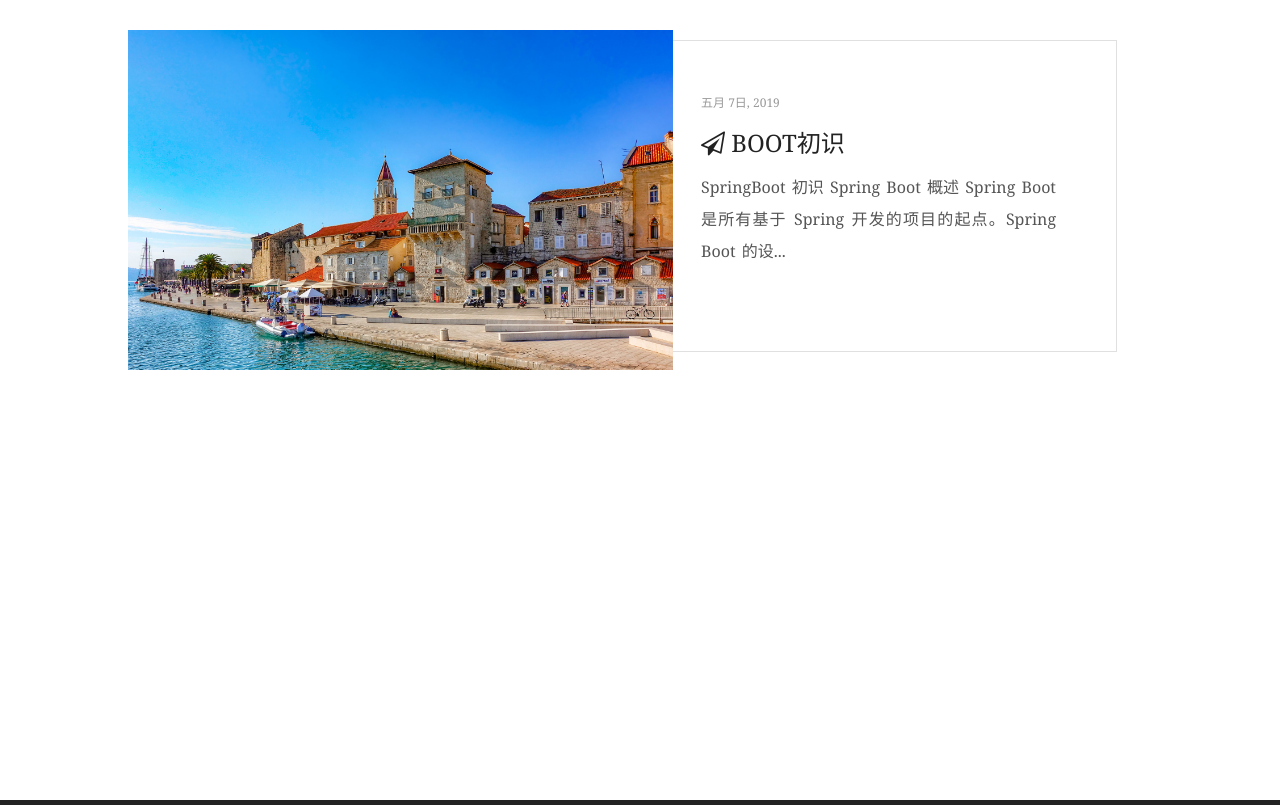
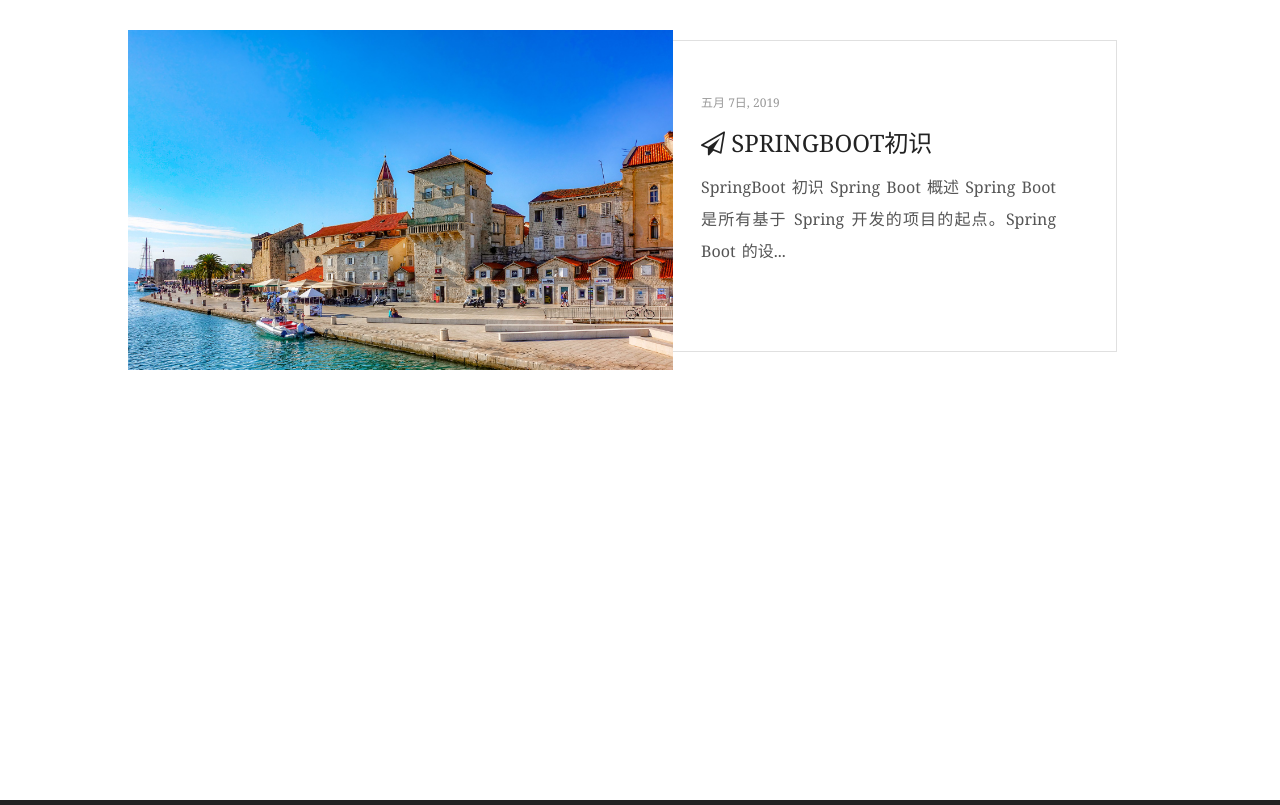
Before and after one commit to Zoracxz/blog_old, a plain HTML site: page index.html in a window 1280 px wide. Shown: the part 900-1705 px from the top of the page. Drawn offline with Linux system fonts and the light colour scheme; some packages are replaced by stand-ins of ours; a script that the page names is missing.

Commit message:
Site updated: 2019-05-09 21:22:57

```diff
--- a/index.html
+++ b/index.html
@@ -260,7 +260,7 @@
 	<div id="layout-cart">
 
 		<div class="post" id="post">
-			<a class="post-cover" href="/2019/05/07/SpringBoot初识/" title=" Boot初识 ">
+			<a class="post-cover" href="/2019/05/07/SpringBoot初识/" title=" SpringBoot初识 ">
 
 				<img class="lazy" src="/img/placeholder.jpg" data-src="/img/cart_cover.jpg">
 			</a>
@@ -270,11 +270,11 @@
 					五月 7日, 2019
 				</p>
 				<h3 class="post-title" id="post-title-index">
-					<a href="/2019/05/07/SpringBoot初识/" title="Boot初识">
+					<a href="/2019/05/07/SpringBoot初识/" title="SpringBoot初识">
 						<i class="fa fa-paper-plane-o" aria-hidden="true"></i>
 
 	<a href="/2019/05/07/SpringBoot初识/" itemprop="url">
-		Boot初识
+		SpringBoot初识
 	</a>
 
 					</a>
```
Also changed, not shown: 2019/05/07/SpringBoot初识/index.html (+3 -3 lines), archives/2019/05/index.html (+2 -2 lines), archives/2019/index.html (+2 -2 lines), archives/index.html (+2 -2 lines), categories/web后端/index.html (+2 -2 lines), tags/springBoot/index.html (+2 -2 lines), tags/小白/index.html (+2 -2 lines), tags/手把手教/index.html (+2 -2 lines).
